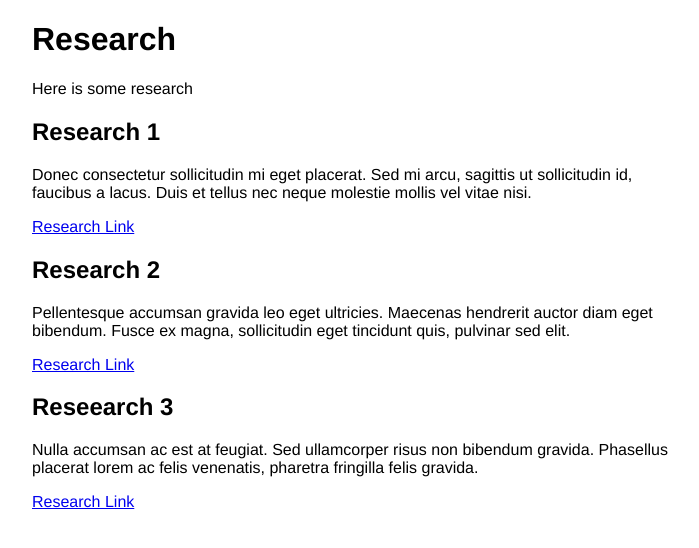
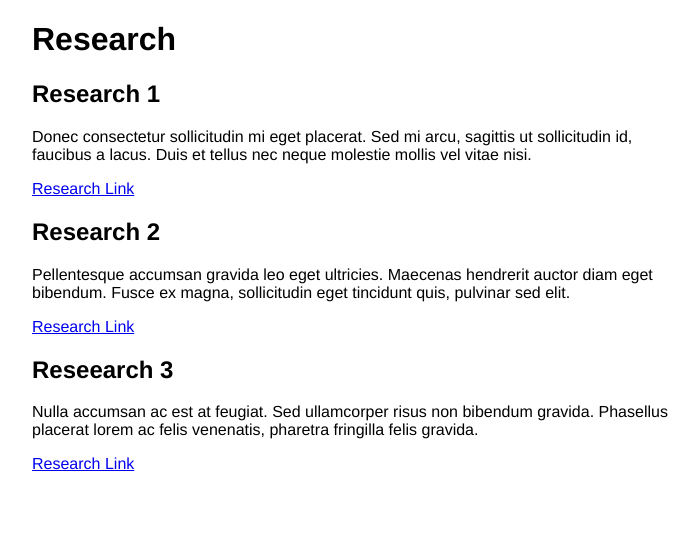
Before and after one commit to lrr-capital/lrr-capital, a Jekyll site: the page built from research.md, in a window 1280 px wide. Shown: the top 548 px of the page, without its empty margins (288-987 px from the left). Built offline with Jekyll 4.4.1, drawn with Linux system fonts in a browser that asks for light colours.

Commit message:
Update research.md

```diff
--- a/research.md
+++ b/research.md
@@ -3,8 +3,6 @@ layout: default
 title: Research
 ---
 # Research
-
-Here is some research
 
 ## Research 1
 
```
